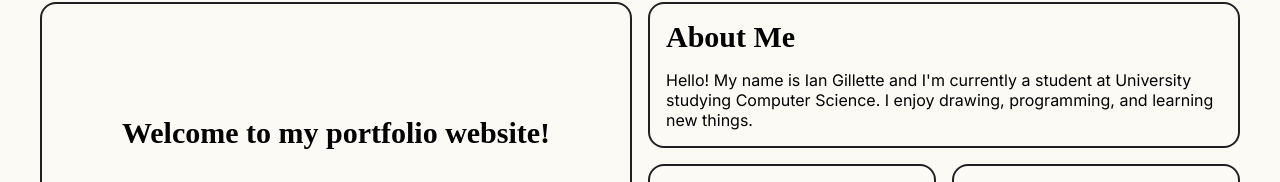
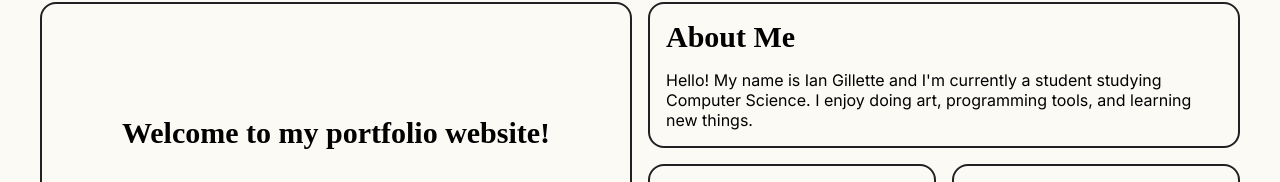
Before and after one commit to MelonEncoder/personal-website, a SvelteKit app: page / in a window 1280 px wide. Shown: the part 173-355 px from the top of the page. Built offline with nearby package versions, Linux system fonts and the light colour scheme; a web font is replaced by a local one.

Commit message:
updated about me

```diff
--- a/src/routes/+page.svelte
+++ b/src/routes/+page.svelte
@@ -62,8 +62,8 @@
 		<div class="grid-item" id="about-section">
 			<h1>About Me</h1>
 			<p>
-				Hello! My name is Ian Gillette and I'm currently a student at University studying Computer
-				Science. I enjoy drawing, programming, and learning new things.
+				Hello! My name is Ian Gillette and I'm currently a student studying Computer Science. I
+				enjoy doing art, programming tools, and learning new things.
 			</p>
 		</div>
 		<div class="grid-item" id="welcome-section">
```
